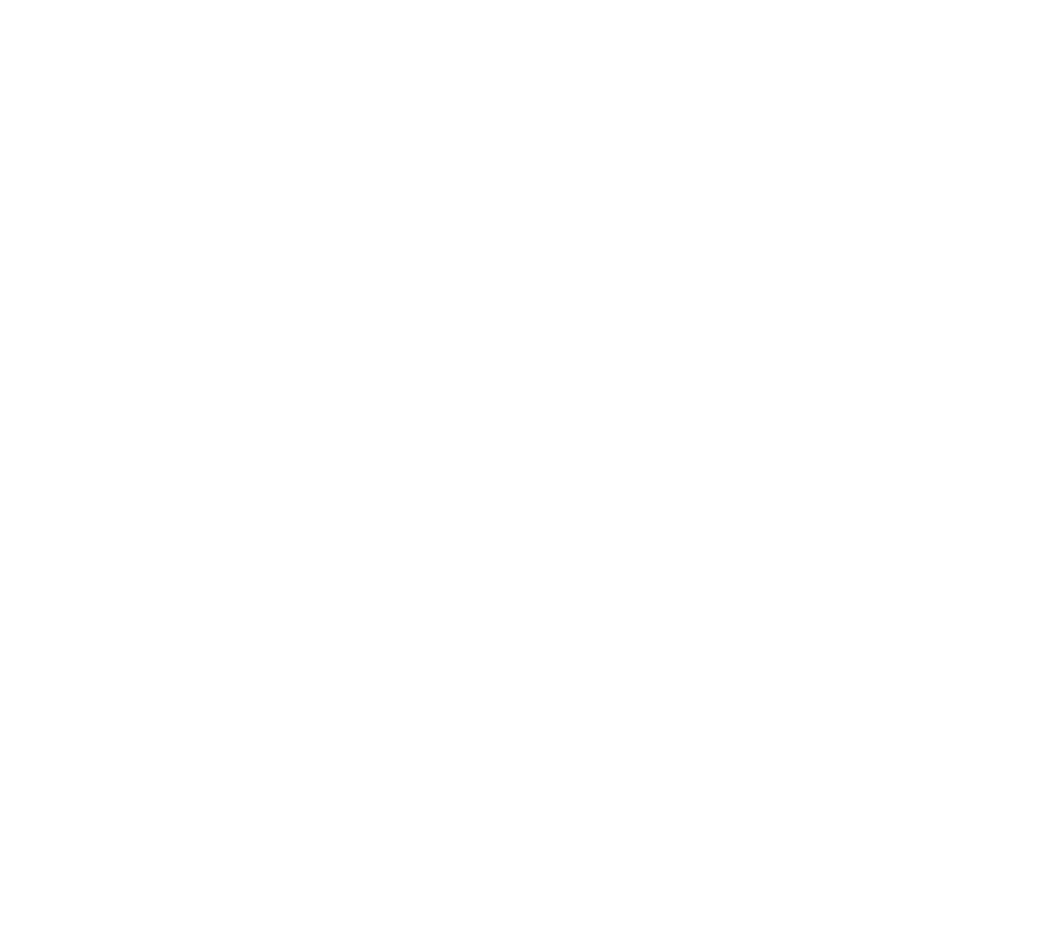
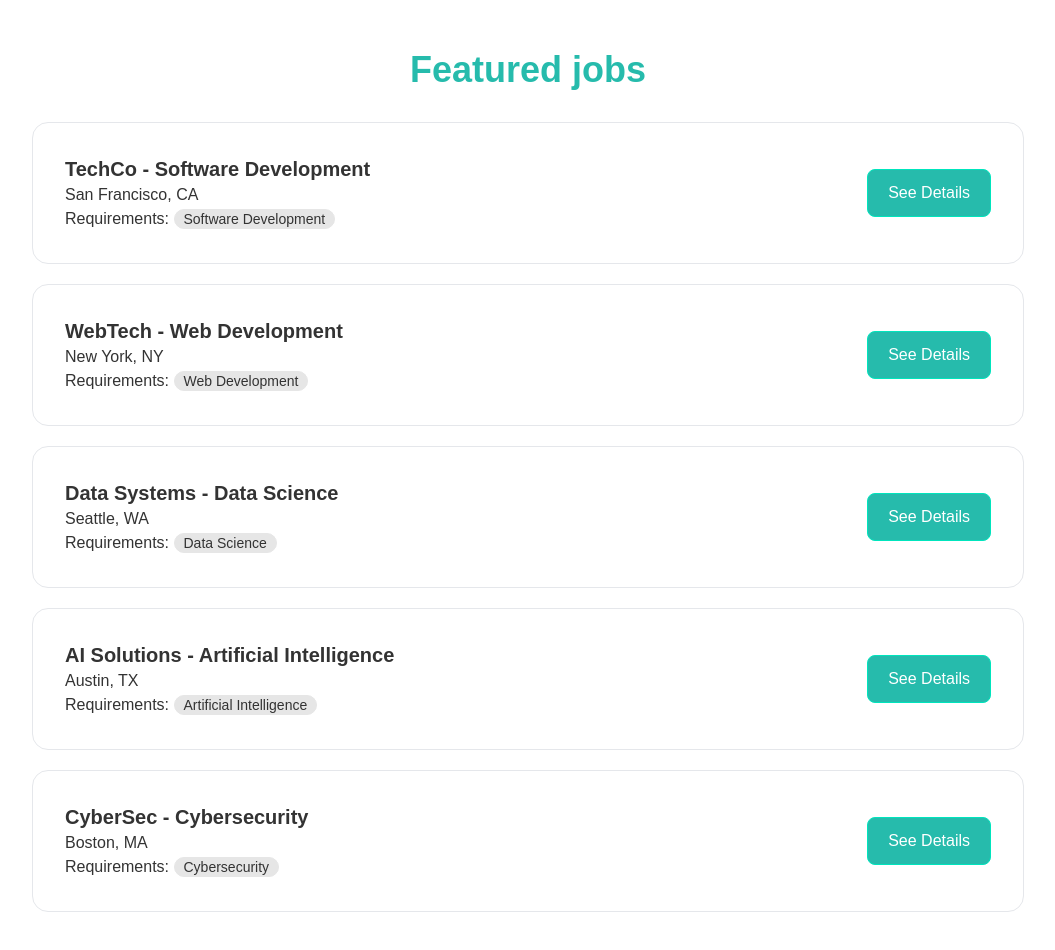
Before and after one commit to SadikHasanRafi/elegant-bd-jobs-client, a React (Vite) app: page / in a window 1280 px wide. Shown: the part 1600-2550 px from the top of the page, without its empty margins (112-1167 px from the left). Before the commit the page ends 1490 px from the top, so only its background shows below. Built offline with nearby package versions, Linux system fonts and the light colour scheme.

Commit message:
job context and jobs card created

```diff
--- /dev/null
+++ b/public/fakeAPI.json
@@ -0,0 +1,39 @@
+{
+  "jobs": [
+    {
+      "id": 1,
+      "location": "San Francisco, CA",
+      "company": "TechCo",
+      "category": "Software Development",
+      "description": "We are seeking a skilled software developer to join our team and work on cutting-edge projects."
+    },
+    {
+      "id": 2,
+      "location": "New York, NY",
+      "company": "WebTech",
+      "category": "Web Development",
+      "description": "Join our web development team and contribute to the development of innovative web applications."
+    },
+    {
+      "id": 3,
+      "location": "Seattle, WA",
+      "company": "Data Systems",
+      "category": "Data Science",
+      "description": "Looking for a data scientist to analyze and interpret complex datasets and generate actionable insights."
+    },
+    {
+      "id": 4,
+      "location": "Austin, TX",
+      "company": "AI Solutions",
+      "category": "Artificial Intelligence",
+      "description": "Join our AI team to develop intelligent algorithms and build machine learning models."
+    },
+    {
+      "id": 5,
+      "location": "Boston, MA",
+      "company": "CyberSec",
+      "category": "Cybersecurity",
+      "description": "Seeking a cybersecurity expert to ensure the safety and security of our systems and networks."
+    }
+  ]
+}
--- a/src/App.jsx
+++ b/src/App.jsx
@@ -2,12 +2,13 @@ import 'react'
 import 'react'
 import { RouterProvider } from 'react-router-dom';
 import { router } from './Routes/Routes';
+import { JobProvider } from './Contexts/JobContext';
 
 function App() {
 
   return (
     <div>
-      <RouterProvider router={router}></RouterProvider>
+      <JobProvider><RouterProvider router={router}></RouterProvider></JobProvider>
     </div>
   )
 }
--- /dev/null
+++ b/src/Contexts/JobContext.jsx
@@ -0,0 +1,24 @@
+import { createContext, useEffect, useState } from 'react';
+
+export const JobContext = createContext();
+
+export function JobProvider({ children }) {
+    const [jobs, setJobs] = useState([]);
+
+    useEffect(() => {
+      fetch('../../public/fakeAPI.json')
+        .then((res) => res.json())
+        .then((data) => {
+          setJobs(data.jobs)
+        });
+      }, []);
+
+
+    return (
+      <JobContext.Provider value={jobs}>
+        {children}
+      </JobContext.Provider>
+    );
+  }
+
+export default JobContext;
--- a/src/Pages/Home/Home.jsx
+++ b/src/Pages/Home/Home.jsx
@@ -1,11 +1,13 @@
 import  'react';
 import Banner from './Banner/Banner'
 import Sectors from './Sectors/Sectors';
+import Jobs from '../Jobs/Jobs';
 const Home = () => {
     return (
         <div>
             <Banner></Banner>
             <Sectors></Sectors>
+            <Jobs></Jobs>
         </div>
     );
 };
--- a/src/Pages/Home/Sectors/Sectors.jsx
+++ b/src/Pages/Home/Sectors/Sectors.jsx
@@ -30,7 +30,7 @@ const Sectors = () => {
   ];
 
   return (
-    <div className="w-full justify-center flex flex-col items-center py-[10rem]">
+    <div className="w-full justify-center flex flex-col items-center py-[10rem] ">
       <p className="text-center md:text-4xl text-3xl font-semibold text-primary mb-8">Various types of sectors</p>
       <div className="grid grid-cols-1 sm:grid-cols-2 md:grid-cols-3 lg:grid-cols-4 lg:w-[80vw] w-[90vw] gap-5 content-center">
         {sectors.map(sector => <Sector title={sector.title} key={sector._id} img={sector.img}></Sector>)}
--- /dev/null
+++ b/src/Pages/Jobs/Job.jsx
@@ -0,0 +1,23 @@
+import "react";
+
+const Job = (props) => {
+  console.log(props.company);
+  return (
+    <div>
+      <div className="card bg-base-100 border-[0.5px] cursor-pointer transition-all hover:bg-primary hover:bg-opacity-[7%]">
+        <div className="card-body flex flex-row w-full justify-between items-center">
+          <div>
+          <h2 className="card-title">{props.company} - {props.category}</h2>
+          <p>{props.location}</p>
+          <p>Requirements: <span className="badge-ghost badge"> {props.category}</span></p>
+          </div>
+          <div className="card-actions justify-end block">
+            <button className="btn bg-primary text-base-100 px-5 capitalize text-[16px] font-medium w-full">See details</button>
+          </div>
+        </div>
+      </div>
+    </div>
+  );
+};
+
+export default Job;
--- /dev/null
+++ b/src/Pages/Jobs/Jobs.jsx
@@ -0,0 +1,30 @@
+import "react";
+import JobContext from "../../Contexts/JobContext";
+import { useContext } from "react";
+import Job from "./Job";
+
+const Jobs = () => {
+  const jobs = useContext(JobContext);
+  return (
+    <div className="min-h-screen">
+      <div className="md:w-4/5 lg:w-4/5 sm:w-full mx-auto justify-center flex flex-col items-center py-[10rem] px-4">
+        <p className="text-center md:text-4xl text-3xl font-semibold text-primary mb-8">
+          Featured jobs
+        </p>
+        <div className="grid gap-5 w-full">
+          {jobs.map((job) => (
+            <Job
+              company={job.company}
+              key={job.id}
+              description={job.description}
+              category={job.category}
+              location={job.location}
+            ></Job>
+          ))}
+        </div>
+      </div>
+    </div>
+  );
+};
+
+export default Jobs;
--- a/src/Pages/Navbar/Navbar.jsx
+++ b/src/Pages/Navbar/Navbar.jsx
@@ -35,7 +35,7 @@ const Navbar = () => {
       </>
     )
   return (
-    <div className="border-b-[1px] fixed top-0 left-0 w-full bg-white bg-opacity-90 backdrop-blur-lg z-10">
+    <div className="border-b-[1px] fixed top-0 left-0 w-full bg-white bg-opacity-80 backdrop-blur-lg z-10">
     <div className="navbar bg-transparent p-5 bg-base-100 md:w-4/5  mx-auto">
       <div className="navbar-start">
         {/* <div className="dropdown">
```
Also changed, not shown: src/assets/Code typing-bro.svg, src/assets/Palette-bro.svg.
